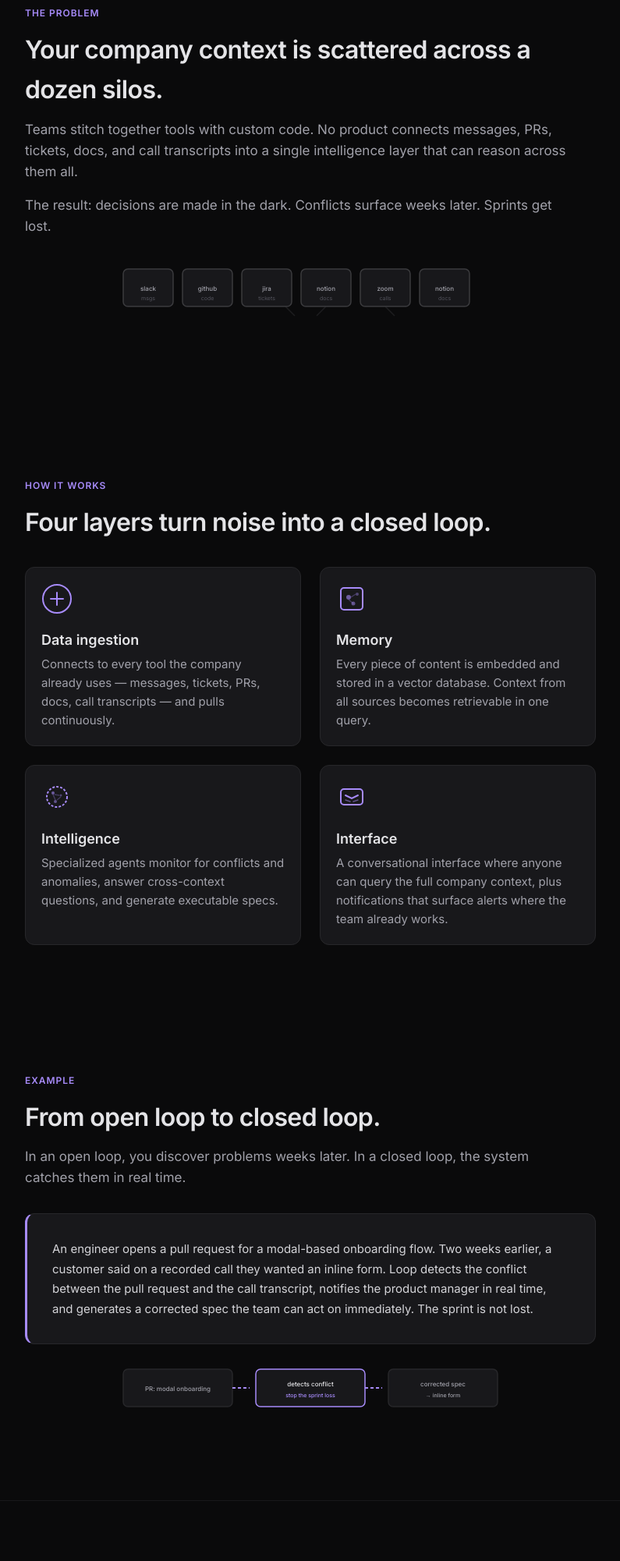
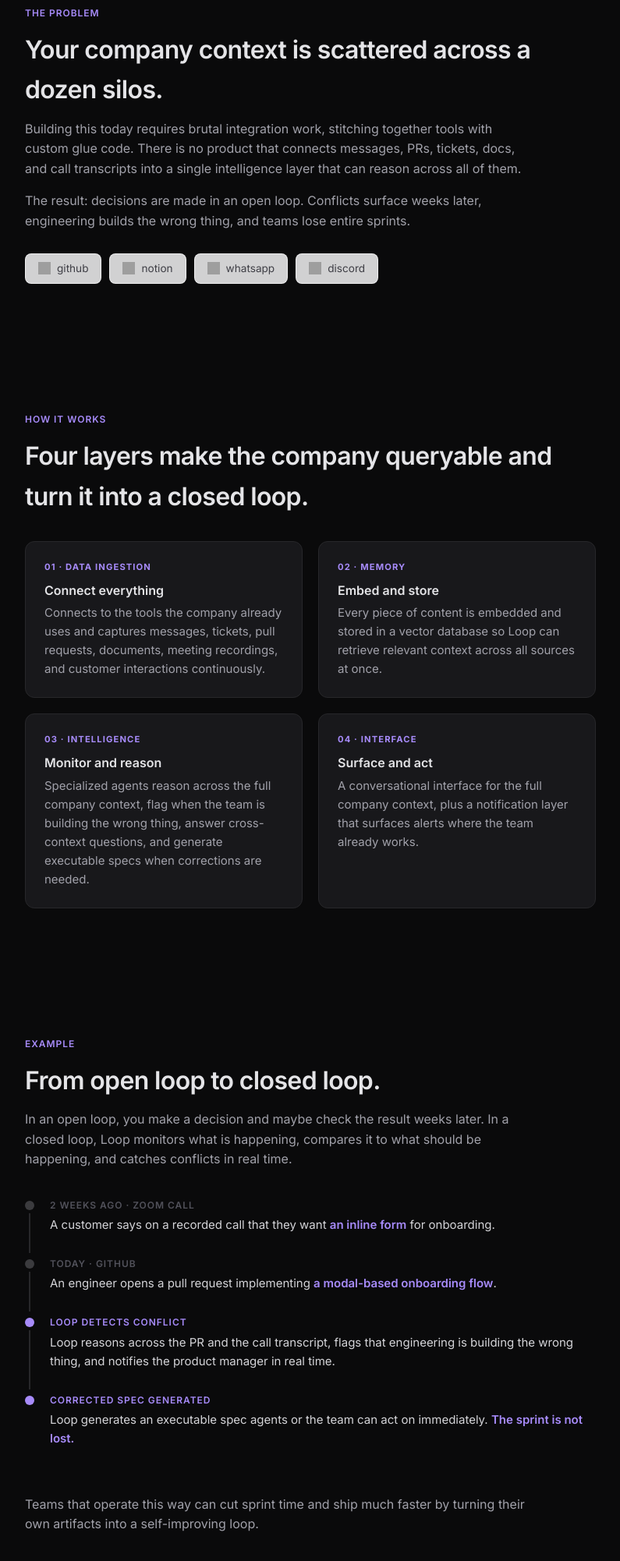
Before and after one commit to Charlsz/loop, a plain HTML site: page index.html in a window 1280 px wide. Shown: the part 798-2800 px from the top of the page at 78% size, without its empty margins (242-1037 px from the left). Drawn offline with Linux system fonts and the light colour scheme; grey boxes are pictures that could not be loaded.

Commit message:
Refactor HTML structure and styles for improved layout and readability

```diff
--- a/index.html
+++ b/index.html
@@ -5,185 +5,205 @@
 <meta name="viewport" content="width=device-width, initial-scale=1.0">
 <title>Loop — the intelligence layer for your company</title>
 <link rel="preconnect" href="https://fonts.googleapis.com">
-<link rel="preconnect" href="https://fonts.gstatic.com" crossorigin>
 <link href="https://fonts.googleapis.com/css2?family=Inter:opsz,wght@14..32,400;14..32,500;14..32,600;14..32,700&display=swap" rel="stylesheet">
 <style>
-*,*::before,*::after{margin:0;padding:0;box-sizing:border-box}
-html{scroll-behavior:smooth}
-body{font-family:'Inter',-apple-system,sans-serif;background:#0a0a0b;color:#e4e4e7;line-height:1.6;-webkit-font-smoothing:antialiased}
-.wrap{max-width:780px;margin:0 auto;padding:0 24px}
-section{padding:80px 0}
-h1{font-size:clamp(2.5rem,6vw,4rem);font-weight:700;letter-spacing:-.03em;line-height:1.1}
-h2{font-size:clamp(1.5rem,3vw,2rem);font-weight:600;letter-spacing:-.02em;margin-bottom:12px}
-h3{font-size:1.125rem;font-weight:600;margin-bottom:4px}
-p{color:#a1a1aa;font-size:1.0625rem;max-width:65ch}
-p+p{margin-top:16px}
-.tag{display:inline-block;font-size:.75rem;font-weight:600;color:#a78bfa;text-transform:uppercase;letter-spacing:.08em;margin-bottom:12px}
+  *, *::before, *::after { margin: 0; padding: 0; box-sizing: border-box; }
+  html { scroll-behavior: smooth; }
+  body { font-family: 'Inter', -apple-system, sans-serif; background: #0a0a0b; color: #e4e4e7; line-height: 1.6; -webkit-font-smoothing: antialiased; }
 
-/* hero */
-.hero{min-height:90vh;display:flex;flex-direction:column;justify-content:center;padding:120px 0 80px}
-.hero p{font-size:clamp(1.125rem,2vw,1.35rem);margin-top:20px;color:#a1a1aa}
-.hero-svg{margin-bottom:48px;max-width:480px}
+  .wrap { max-width: 780px; margin: 0 auto; padding: 0 24px; }
+  section { padding: 80px 0; }
 
-/* sections */
-.problem{border-top:1px solid #18181b}
-.layers-grid{display:grid;grid-template-columns:1fr 1fr;gap:24px;margin-top:32px}
-.layer-card{background:#18181b;border-radius:12px;padding:20px;border:1px solid #27272a}
-.layer-card svg{margin-bottom:12px}
-.layer-card p{font-size:.9375rem}
-@media(max-width:600px){.layers-grid{grid-template-columns:1fr}}
+  h2 { font-size: clamp(1.5rem, 3vw, 2rem); font-weight: 600; letter-spacing: -.02em; margin-bottom: 12px; }
+  h3 { font-size: 1rem; font-weight: 600; margin-bottom: 4px; }
+  p { color: #a1a1aa; font-size: 1rem; max-width: 65ch; }
+  p + p { margin-top: 16px; }
 
-.example-block{background:#18181b;border-radius:12px;padding:32px;border:1px solid #27272a;border-left:3px solid #a78bfa;margin-top:32px;font-size:.9375rem;color:#d4d4d8;line-height:1.7}
+  .tag { display: inline-block; font-size: .75rem; font-weight: 600; color: #a78bfa; text-transform: uppercase; letter-spacing: .08em; margin-bottom: 12px; }
 
-/* diagram svg container */
-.diagram{width:100%;height:auto;overflow:visible}
-.diagram-wrap{display:flex;justify-content:center;margin:32px 0}
+  /* ── Hero ── */
+  .hero { min-height: 90vh; display: flex; flex-direction: column; justify-content: center; padding: 120px 0 80px; }
+
+  .hero-logo { font-size: clamp(3.5rem, 10vw, 7rem); font-weight: 700; letter-spacing: -.04em; line-height: 1; color: #e4e4e7; margin-bottom: 28px; }
+
+  .hero-tagline { font-size: clamp(1.1rem, 2.5vw, 1.5rem); font-weight: 500; letter-spacing: -.02em; line-height: 1.3; color: #a1a1aa; max-width: 480px; margin-bottom: 16px; }
+
+  .hero-sub { font-size: .9rem; color: #a1a1aaf5; max-width: 420px; line-height: 1.65; }
+
+  /* ── Problem ── */
+  .problem { border-top: 1px solid #18181b; }
+  .silos { display: flex; flex-wrap: wrap; gap: 10px; margin-top: 28px; }
+  .silo {
+    display: flex;
+    align-items: center;
+    gap: 8px;
+    background: #f4f4f5da;
+    border: 1px solid #f4f4f5da;
+    border-radius: 8px;
+    padding: 8px 16px;
+    font-size: .85rem;
+    color: #3f3f46;
+  }
+
+  .silo img {
+    display: block;
+    flex-shrink: 0;
+  }
+
+  /* ── How it works ── */
+  .layers { display: grid; grid-template-columns: 1fr 1fr; gap: 20px; margin-top: 32px; }
+  .layer { background: #18181b; border: 1px solid #27272a; border-radius: 12px; padding: 24px; }
+  .layer-num { font-size: .7rem; font-weight: 700; color: #a78bfa; text-transform: uppercase; letter-spacing: .1em; margin-bottom: 8px; }
+  .layer p { font-size: .9375rem; }
+  @media (max-width: 600px) { .layers { grid-template-columns: 1fr; } }
+
+  /* ── Example ── */
+  .example-timeline { margin-top: 36px; display: flex; flex-direction: column; }
+  .tl-step { display: flex; gap: 20px; }
+  .tl-line { display: flex; flex-direction: column; align-items: center; flex-shrink: 0; }
+  .tl-dot { width: 12px; height: 12px; border-radius: 50%; background: #a78bfa; flex-shrink: 0; margin-top: 4px; }
+  .tl-dot.dim { background: #3b3b3e; }
+  .tl-connector { width: 2px; flex: 1; background: #27272a; margin: 4px 0; min-height: 28px; }
+  .tl-body { padding-bottom: 28px; }
+  .tl-label { font-size: .75rem; font-weight: 600; color: #a78bfa; text-transform: uppercase; letter-spacing: .08em; margin-bottom: 4px; }
+  .tl-label.dim { color: #52525b; }
+  .tl-text { font-size: .9375rem; color: #d4d4d8; line-height: 1.6; }
+  .tl-text span { color: #a78bfa; font-weight: 600; }
+
+  /* ── Footer ── */
+  .footer { border-top: 1px solid #18181b; padding: 40px 0; text-align: center; }
+  .footer p { font-size: .875rem; color: #d4d4d8; max-width: none; }
 </style>
 </head>
 <body>
 
+<!-- ── Hero ── -->
 <section class="hero">
-<div class="wrap">
-  <div class="hero-svg">
-    <svg viewBox="0 0 480 120" fill="none" class="diagram">
-      <path d="M60 60 L140 60" stroke="#a78bfa" stroke-width="2" stroke-dasharray="6 4" opacity=".5"/>
-      <path d="M340 60 L420 60" stroke="#a78bfa" stroke-width="2" stroke-dasharray="6 4" opacity=".5"/>
-      <path d="M240 20 L240 100" stroke="#a78bfa" stroke-width="2" stroke-dasharray="6 4" opacity=".5"/>
-      <path d="M140 60 C170 20 210 20 240 20" stroke="#a78bfa" stroke-width="2" fill="none"/>
-      <path d="M240 100 C270 100 310 100 340 60" stroke="#a78bfa" stroke-width="2" fill="none"/>
-      <path d="M340 60 L240 20" stroke="#a78bfa" stroke-width="2" fill="none" opacity=".3"/>
-      <circle cx="60" cy="60" r="28" fill="#18181b" stroke="#27272a" stroke-width="2"/>
-      <text x="60" y="64" text-anchor="middle" fill="#e4e4e7" font-size="10" font-weight="600" font-family="Inter">tools</text>
-      <circle cx="240" cy="20" r="28" fill="#18181b" stroke="#a78bfa" stroke-width="2"/>
-      <text x="240" y="18" text-anchor="middle" fill="#e4e4e7" font-size="9" font-weight="500" font-family="Inter">ingest</text>
-      <text x="240" y="30" text-anchor="middle" fill="#a1a1aa" font-size="7" font-weight="500" font-family="Inter">→ embed</text>
-      <circle cx="240" cy="100" r="28" fill="#18181b" stroke="#a78bfa" stroke-width="2"/>
-      <text x="240" y="96" text-anchor="middle" fill="#e4e4e7" font-size="9" font-weight="500" font-family="Inter">reason</text>
-      <text x="240" y="108" text-anchor="middle" fill="#a1a1aa" font-size="7" font-weight="500" font-family="Inter">→ alert</text>
-      <circle cx="340" cy="60" r="28" fill="#18181b" stroke="#a78bfa" stroke-width="2"/>
-      <text x="340" y="64" text-anchor="middle" fill="#e4e4e7" font-size="10" font-weight="600" font-family="Inter">close</text>
-    </svg>
-  </div>
-  <span class="tag">Closed-loop intelligence</span>
-  <h1>The intelligence layer that makes your company legible to AI.</h1>
-  <p>Loop connects messages, documents, code, tickets, and calls into one system that monitors, reasons, and corrects — in real time.</p>
+  <div class="wrap" >
+    <div class="hero-logo">Loop</div>
+    <p class="hero-tagline">The intelligence layer that makes your company legible to AI by default.</p>
+    <p class="hero-sub">Loop connects messages, documents, code, tickets, and calls into one intelligence layer that learns from them, monitors what’s happening, compares it to what should be happening, and adjusts in real time.</p>
   </div>
 </section>
 
+<!-- ── Problem ── -->
 <section class="problem">
   <div class="wrap">
     <span class="tag">The problem</span>
     <h2>Your company context is scattered across a dozen silos.</h2>
-  <p>Teams stitch together tools with custom code. No product connects messages, PRs, tickets, docs, and call transcripts into a single intelligence layer that can reason across them all.</p>
-  <p>The result: decisions are made in the dark. Conflicts surface weeks later. Sprints get lost.</p>
-  <div class="diagram-wrap">
-    <svg viewBox="0 0 480 80" class="diagram" style="max-width:480px">
-      <rect x="0" y="8" width="64" height="48" rx="6" fill="#18181b" stroke="#3b3b3e" stroke-width="1.5"/>
-      <text x="32" y="36" text-anchor="middle" fill="#a1a1aa" font-size="8" font-weight="500" font-family="Inter">slack</text>
-      <text x="32" y="48" text-anchor="middle" fill="#52525b" font-size="7" font-family="Inter">msgs</text>
-      <rect x="76" y="8" width="64" height="48" rx="6" fill="#18181b" stroke="#3b3b3e" stroke-width="1.5"/>
-      <text x="108" y="36" text-anchor="middle" fill="#a1a1aa" font-size="8" font-weight="500" font-family="Inter">github</text>
-      <text x="108" y="48" text-anchor="middle" fill="#52525b" font-size="7" font-family="Inter">code</text>
-      <rect x="152" y="8" width="64" height="48" rx="6" fill="#18181b" stroke="#3b3b3e" stroke-width="1.5"/>
-      <text x="184" y="36" text-anchor="middle" fill="#a1a1aa" font-size="8" font-weight="500" font-family="Inter">jira</text>
-      <text x="184" y="48" text-anchor="middle" fill="#52525b" font-size="7" font-family="Inter">tickets</text>
-      <rect x="228" y="8" width="64" height="48" rx="6" fill="#18181b" stroke="#3b3b3e" stroke-width="1.5"/>
-      <text x="260" y="36" text-anchor="middle" fill="#a1a1aa" font-size="8" font-weight="500" font-family="Inter">notion</text>
-      <text x="260" y="48" text-anchor="middle" fill="#52525b" font-size="7" font-family="Inter">docs</text>
-      <rect x="304" y="8" width="64" height="48" rx="6" fill="#18181b" stroke="#3b3b3e" stroke-width="1.5"/>
-      <text x="336" y="36" text-anchor="middle" fill="#a1a1aa" font-size="8" font-weight="500" font-family="Inter">zoom</text>
-      <text x="336" y="48" text-anchor="middle" fill="#52525b" font-size="7" font-family="Inter">calls</text>
-      <rect x="380" y="8" width="64" height="48" rx="6" fill="#18181b" stroke="#3b3b3e" stroke-width="1.5"/>
-      <text x="412" y="36" text-anchor="middle" fill="#a1a1aa" font-size="8" font-weight="500" font-family="Inter">notion</text>
-      <text x="412" y="48" text-anchor="middle" fill="#52525b" font-size="7" font-family="Inter">docs</text>
-      <path d="M208 56 L220 68" stroke="#3b3b3e" stroke-width="1.5" opacity=".4"/>
-      <path d="M260 56 L248 68" stroke="#3b3b3e" stroke-width="1.5" opacity=".4"/>
-      <path d="M336 56 L348 68" stroke="#3b3b3e" stroke-width="1.5" opacity=".4"/>
-    </svg>
+    <p>Building this today requires brutal integration work, stitching together tools with custom glue code. There is no product that connects messages, PRs, tickets, docs, and call transcripts into a single intelligence layer that can reason across all of them.</p>
+    <p>The result: decisions are made in an open loop. Conflicts surface weeks later, engineering builds the wrong thing, and teams lose entire sprints.</p>
+    <div class="silos">
+      <!-- <div class="silo"><img src="https://cdn.jsdelivr.net/npm/simple-icons@latest/icons/slack.svg" width="16" height="16" alt="Slack">slack</div> -->
+      <div class="silo"><img src="https://cdn.simpleicons.org/github" width="16" height="16" alt="GitHub">github</div>
+      <!-- <div class="silo"><img src="https://cdn.simpleicons.org/jira" width="16" height="16" alt="Jira">jira</div> -->
+      <div class="silo"><img src="https://cdn.simpleicons.org/notion" width="16" height="16" alt="Notion">notion</div>
+      <!-- <div class="silo"><img src="https://cdn.simpleicons.org/zoom" width="16" height="16" alt="Zoom">zoom</div> -->
+      <!-- <div class="silo"><img src="https://cdn.simpleicons.org/linear" width="16" height="16" alt="Linear">linear</div> -->
+      <!-- <div class="silo"><img src="https://cdn.simpleicons.org/confluence" width="16" height="16" alt="Confluence">confluence</div> -->
+      <div class="silo"><img src="https://cdn.simpleicons.org/whatsapp" width="16" height="16" alt="WhatsApp">whatsapp</div>
+      <div class="silo"><img src="https://cdn.simpleicons.org/discord" width="16" height="16" alt="Discord">discord</div>
+
     </div>
   </div>
 </section>
 
+<!-- ── How it works ── -->
 <section>
   <div class="wrap">
     <span class="tag">How it works</span>
-  <h2>Four layers turn noise into a closed loop.</h2>
-  <div class="layers-grid">
-    <div class="layer-card">
-      <svg viewBox="0 0 40 40" width="40" height="40" fill="none">
-        <circle cx="20" cy="20" r="18" stroke="#a78bfa" stroke-width="2"/>
-        <path d="M12 20 L28 20 M20 12 L20 28" stroke="#a78bfa" stroke-width="2" stroke-linecap="round"/>
-      </svg>
-      <h3>Data ingestion</h3>
-      <p>Connects to every tool the company already uses — messages, tickets, PRs, docs, call transcripts — and pulls continuously.</p>
+    <h2>Four layers make the company queryable and turn it into a closed loop.</h2>
+    <div class="layers">
+      <div class="layer">
+        <div class="layer-num">01 · Data ingestion</div>
+        <h3>Connect everything</h3>
+        <p>Connects to the tools the company already uses and captures messages, tickets, pull requests, documents, meeting recordings, and customer interactions continuously.</p>
       </div>
-    <div class="layer-card">
-      <svg viewBox="0 0 40 40" width="40" height="40" fill="none">
-        <rect x="6" y="6" width="28" height="28" rx="4" stroke="#a78bfa" stroke-width="2"/>
-        <circle cx="16" cy="18" r="3" fill="#a78bfa" opacity=".6"/>
-        <circle cx="27" cy="14" r="2" fill="#a78bfa" opacity=".4"/>
-        <circle cx="22" cy="26" r="2.5" fill="#a78bfa" opacity=".5"/>
-        <line x1="19" y1="18" x2="25" y2="14" stroke="#a78bfa" stroke-width="1.5" opacity=".3"/>
-        <line x1="16" y1="21" x2="22" y2="26" stroke="#a78bfa" stroke-width="1.5" opacity=".3"/>
-      </svg>
-      <h3>Memory</h3>
-      <p>Every piece of content is embedded and stored in a vector database. Context from all sources becomes retrievable in one query.</p>
+      <div class="layer">
+        <div class="layer-num">02 · Memory</div>
+        <h3>Embed and store</h3>
+        <p>Every piece of content is embedded and stored in a vector database so Loop can retrieve relevant context across all sources at once.</p>
       </div>
-    <div class="layer-card">
-      <svg viewBox="0 0 40 40" width="40" height="40" fill="none">
-        <circle cx="20" cy="20" r="13" stroke="#a78bfa" stroke-width="2" stroke-dasharray="3 2"/>
-        <circle cx="15" cy="15" r="2" fill="#a78bfa" opacity=".6"/>
-        <circle cx="25" cy="18" r="1.5" fill="#a78bfa" opacity=".4"/>
-        <circle cx="18" cy="26" r="2" fill="#a78bfa" opacity=".5"/>
-        <line x1="17" y1="17" x2="23" y2="18" stroke="#a78bfa" stroke-width="1.5" opacity=".3"/>
-        <line x1="15" y1="17" x2="18" y2="24" stroke="#a78bfa" stroke-width="1.5" opacity=".3"/>
-        <line x1="25" y1="20" x2="20" y2="24" stroke="#a78bfa" stroke-width="1.5" opacity=".3"/>
-      </svg>
-      <h3>Intelligence</h3>
-      <p>Specialized agents monitor for conflicts and anomalies, answer cross-context questions, and generate executable specs.</p>
+      <div class="layer">
+        <div class="layer-num">03 · Intelligence</div>
+        <h3>Monitor and reason</h3>
+        <p>Specialized agents reason across the full company context, flag when the team is building the wrong thing, answer cross-context questions, and generate executable specs when corrections are needed.</p>
       </div>
-    <div class="layer-card">
-      <svg viewBox="0 0 40 40" width="40" height="40" fill="none">
-        <rect x="6" y="10" width="28" height="20" rx="4" stroke="#a78bfa" stroke-width="2"/>
-        <path d="M12 18 L20 22 L28 18" stroke="#a78bfa" stroke-width="2" stroke-linecap="round" fill="none"/>
-        <path d="M12 24 L18 26" stroke="#a78bfa" stroke-width="1.5" stroke-linecap="round" opacity=".5"/>
-        <path d="M22 26 L28 24" stroke="#a78bfa" stroke-width="1.5" stroke-linecap="round" opacity=".5"/>
-      </svg>
-      <h3>Interface</h3>
-      <p>A conversational interface where anyone can query the full company context, plus notifications that surface alerts where the team already works.</p>
+      <div class="layer">
+        <div class="layer-num">04 · Interface</div>
+        <h3>Surface and act</h3>
+        <p>A conversational interface for the full company context, plus a notification layer that surfaces alerts where the team already works.</p>
       </div>
     </div>
   </div>
 </section>
 
+<!-- ── Example ── -->
 <section>
   <div class="wrap">
     <span class="tag">Example</span>
     <h2>From open loop to closed loop.</h2>
-  <p>In an open loop, you discover problems weeks later. In a closed loop, the system catches them in real time.</p>
-  <div class="example-block">
-    An engineer opens a pull request for a modal-based onboarding flow. Two weeks earlier, a customer said on a recorded call they wanted an inline form. Loop detects the conflict between the pull request and the call transcript, notifies the product manager in real time, and generates a corrected spec the team can act on immediately. The sprint is not lost.
+    <p>In an open loop, you make a decision and maybe check the result weeks later. In a closed loop, Loop monitors what is happening, compares it to what should be happening, and catches conflicts in real time.</p>
+
+    <div class="example-timeline">
+
+      <div class="tl-step">
+        <div class="tl-line">
+          <div class="tl-dot dim"></div>
+          <div class="tl-connector"></div>
         </div>
-  <div class="diagram-wrap" style="margin-top:24px">
-    <svg viewBox="0 0 480 64" class="diagram" style="max-width:480px">
-      <rect x="0" y="8" width="140" height="48" rx="6" fill="#18181b" stroke="#27272a" stroke-width="1.5"/>
-      <text x="70" y="36" text-anchor="middle" fill="#a1a1aa" font-size="8" font-weight="500" font-family="Inter">PR: modal onboarding</text>
-      <rect x="170" y="8" width="140" height="48" rx="6" fill="#18181b" stroke="#a78bfa" stroke-width="1.5"/>
-      <text x="240" y="30" text-anchor="middle" fill="#e4e4e7" font-size="8" font-weight="500" font-family="Inter">detects conflict</text>
-      <text x="240" y="44" text-anchor="middle" fill="#a78bfa" font-size="7" font-weight="500" font-family="Inter">stop the sprint loss</text>
-      <rect x="340" y="8" width="140" height="48" rx="6" fill="#18181b" stroke="#27272a" stroke-width="1.5"/>
-      <text x="410" y="30" text-anchor="middle" fill="#a1a1aa" font-size="8" font-weight="500" font-family="Inter">corrected spec</text>
-      <text x="410" y="44" text-anchor="middle" fill="#a1a1aa" font-size="7" font-weight="500" font-family="Inter">→ inline form</text>
-      <path d="M140 32 L162 32" stroke="#a78bfa" stroke-width="2" stroke-dasharray="4 3"/>
-      <path d="M310 32 L332 32" stroke="#a78bfa" stroke-width="2" stroke-dasharray="4 3"/>
-    </svg>
+        <div class="tl-body">
+          <div class="tl-label dim">2 weeks ago · zoom call</div>
+          <div class="tl-text">A customer says on a recorded call that they want <span>an inline form</span> for onboarding.</div>
         </div>
+      </div>
+
+      <div class="tl-step">
+        <div class="tl-line">
+          <div class="tl-dot dim"></div>
+          <div class="tl-connector"></div>
+        </div>
+        <div class="tl-body">
+          <div class="tl-label dim">today · github</div>
+          <div class="tl-text">An engineer opens a pull request implementing <span>a modal-based onboarding flow</span>.</div>
+        </div>
+      </div>
+
+      <div class="tl-step">
+        <div class="tl-line">
+          <div class="tl-dot"></div>
+          <div class="tl-connector"></div>
+        </div>
+        <div class="tl-body">
+          <div class="tl-label">loop detects conflict</div>
+          <div class="tl-text">Loop reasons across the PR and the call transcript, flags that engineering is building the wrong thing, and notifies the product manager in real time.</div>
+        </div>
+      </div>
+
+      <div class="tl-step">
+        <div class="tl-line">
+          <div class="tl-dot"></div>
+        </div>
+        <div class="tl-body">
+          <div class="tl-label">corrected spec generated</div>
+          <div class="tl-text">Loop generates an executable spec agents or the team can act on immediately. <span>The sprint is not lost.</span></div>
+        </div>
+      </div>
+
+    </div>
+    <p style="margin-top: 32px;">Teams that operate this way can cut sprint time and ship much faster by turning their own artifacts into a self-improving loop.</p>
   </div>
 </section>
 
-<section style="border-top:1px solid #18181b;padding-bottom:120px">
-<div class="wrap" style="text-align:center">
-  <p style="max-width:none;font-size:.875rem;color:#52525b">Loop &middot; intelligence layer for your company</p>
+<!-- ── Footer ── -->
+<section class="footer">
+  <div class="wrap">
+    <p>
+      <!-- Loop -->
+      <a href="https://github.com/Charlsz/Loop" target="_blank" rel="noopener noreferrer">
+        <img src="https://cdn.simpleicons.org/github/white" width="24" height="24" alt="GitHub" style="display:inline-block; vertical-align:middle;">
+      </a>
+    </p>
   </div>
 </section>
 
```
Lines whose indentation alone changed are shown as unchanged.
